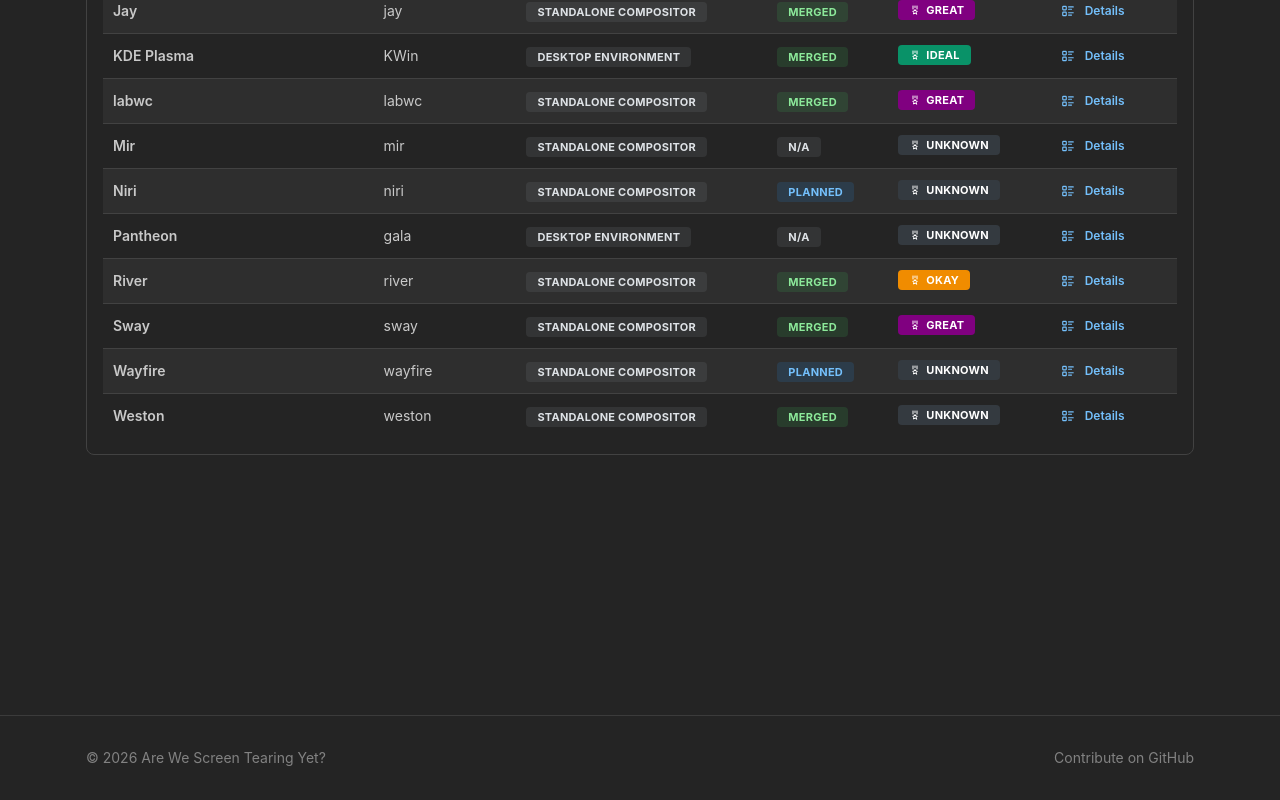
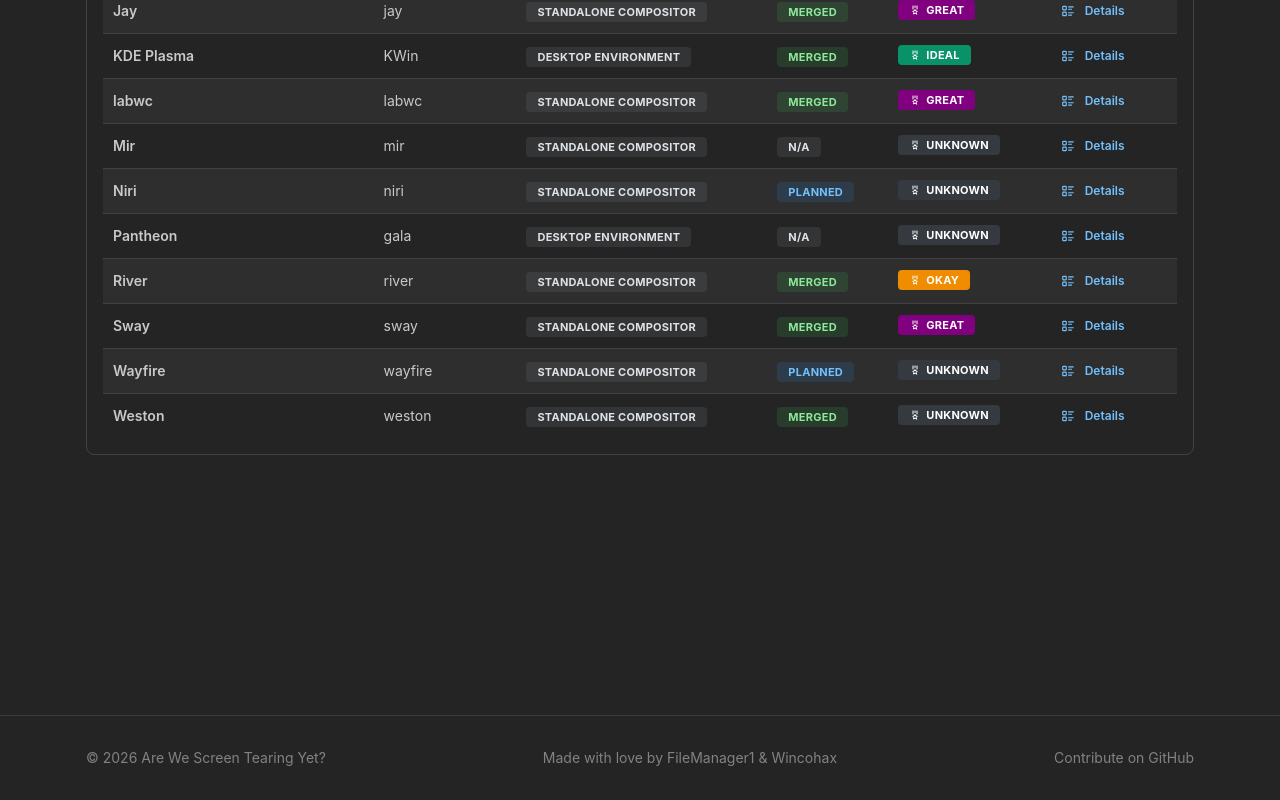
Before and after one commit to filemanager1/AreWeScreenTearingYet, a Next.js app: page / in a window 1280 px wide. Shown: the part 926-1726 px from the top of the page. Built offline with nearby package versions, Linux system fonts and the light colour scheme.

Commit message:
Added credits to Footer.tsx

```diff
--- a/components/Layout/Footer.tsx
+++ b/components/Layout/Footer.tsx
@@ -23,6 +23,9 @@
         <Text c="dimmed" size="sm">
           © {new Date().getFullYear()} Are We Screen Tearing Yet?
         </Text>
+        <Text c="dimmed" size="sm">
+          Made with love by FileManager1 & Wincohax
+        </Text>
         <Group className={classes.links}>{items}</Group>
       </Container>
     </div>
```
